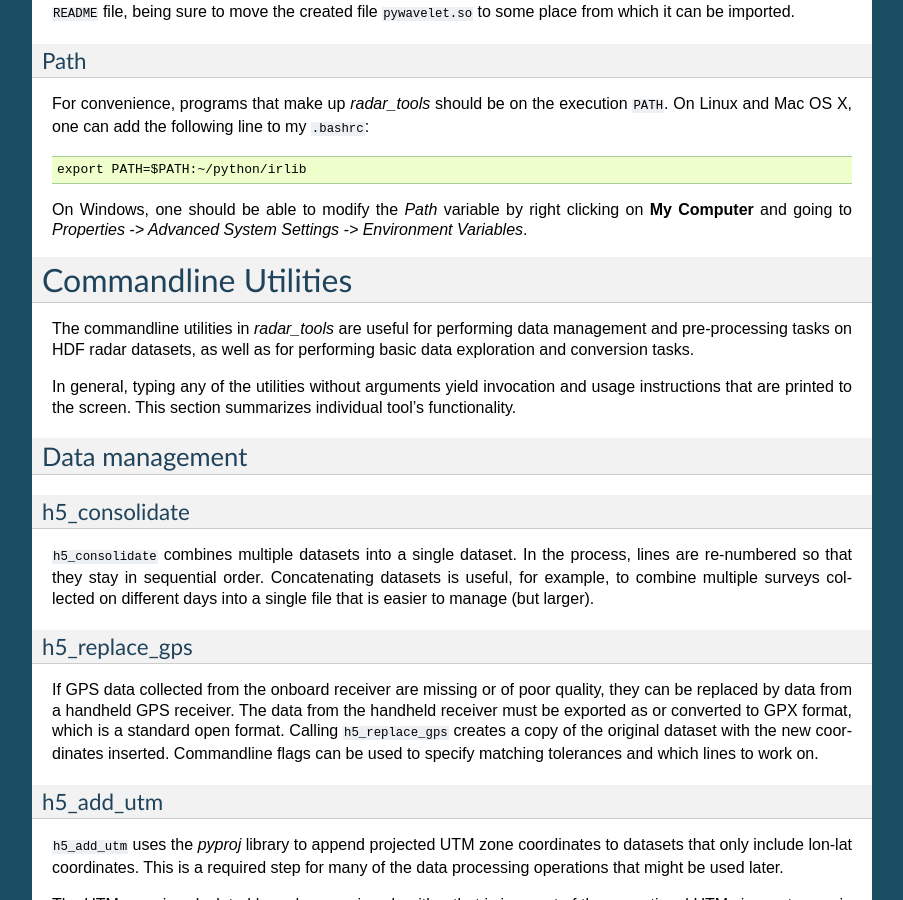
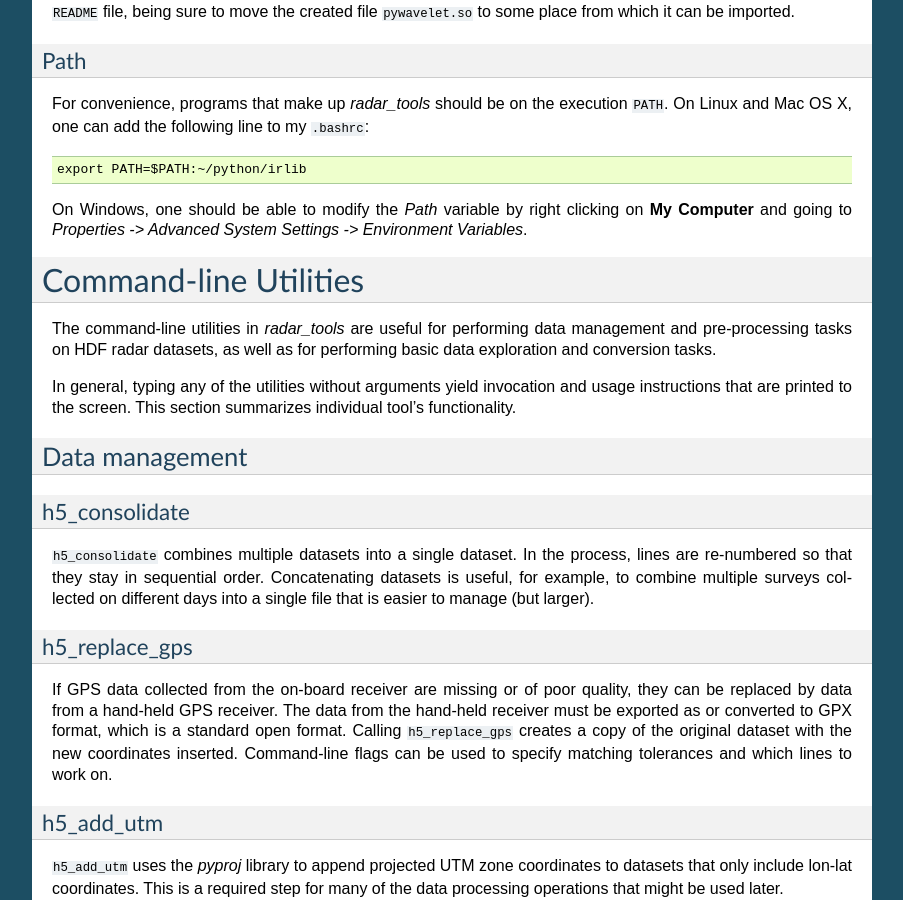
Before and after one commit to njwilson23/irlib, a Sphinx documentation site: the page built from doc/index.rst, in a window 1280 px wide and 900 px high, scrolled down 1268 px. Shown: the whole window, without its empty margins (198-1101 px from the left). Built offline with Sphinx 7.4.7, drawn with Linux system fonts in a browser that asks for light colours; some of the changed text lies outside the part shown.

Commit message:
correct grammar and spelling

```diff
--- a/doc/doc_irview.rst
+++ b/doc/doc_irview.rst
@@ -102,7 +102,7 @@ Command         Description
 ``gc``          Applies a linear gain enhancement
 ``gc2``         Applies a quadratic gain enhancement
 ``agc``         Applies an automatic (nonlinear) gain enhancement
-*Covolutions*
+*Convolutions*
 ``dewow``       "Dewowing" filter to remove instrument drift
 ``lowpass``     Performs a frequency-domain lowpass filter with a cutoff
                 frequency of 25 MHz
@@ -159,7 +159,7 @@ lines between features.
 Column      Description
 =========== ===================================
 1           Trace at vertex location
-2           Longtitude
+2           Longitude
 3           Latitude
 4           Time (ns) from the top of the trace
 =========== ===================================
--- a/doc/doc_utilities.rst
+++ b/doc/doc_utilities.rst
@@ -1,7 +1,7 @@
-Commandline Utilities
-=====================
+Command-line Utilities
+======================
 
-The commandline utilities in *radar_tools* are useful for performing data
+The command-line utilities in *radar_tools* are useful for performing data
 management and pre-processing tasks on HDF radar datasets, as well as for
 performing basic data exploration and conversion tasks.
 
@@ -24,12 +24,12 @@ larger).
 h5_replace_gps
 ~~~~~~~~~~~~~~
 
-If GPS data collected from the onboard receiver are missing or of poor quality,
-they can be replaced by data from a handheld GPS receiver. The data from the
-handheld receiver must be exported as or converted to GPX format, which is a
-standard open format. Calling ``h5_replace_gps`` creates a copy of the original
-dataset with the new coordinates inserted. Commandline flags can be used to
-specify matching tolerances and which lines to work on.
+If GPS data collected from the on-board receiver are missing or of poor
+quality, they can be replaced by data from a hand-held GPS receiver. The data
+from the hand-held receiver must be exported as or converted to GPX format,
+which is a standard open format. Calling ``h5_replace_gps`` creates a copy of
+the original dataset with the new coordinates inserted. Command-line flags can
+be used to specify matching tolerances and which lines to work on.
 
 h5_add_utm
 ~~~~~~~~~~
--- a/doc/index.rst
+++ b/doc/index.rst
@@ -42,7 +42,7 @@ been updating the source code fairly frequently, and changes nearly always make
 it better. I recommend pulling the latest version from Github_. The ideal way
 to do this is to use git_. This way, new changes can be fetched with a single
 command rather than re-downloading and unpacking a compressed archive, and
-fixes that you happen to make can be easily shared upstream. Alternatively
+fixes that you happen to make can be easily shared upstream. Alternatively, a
 one-off zipped snapshot can be downloaded and installed.
 
 Dependencies
```
